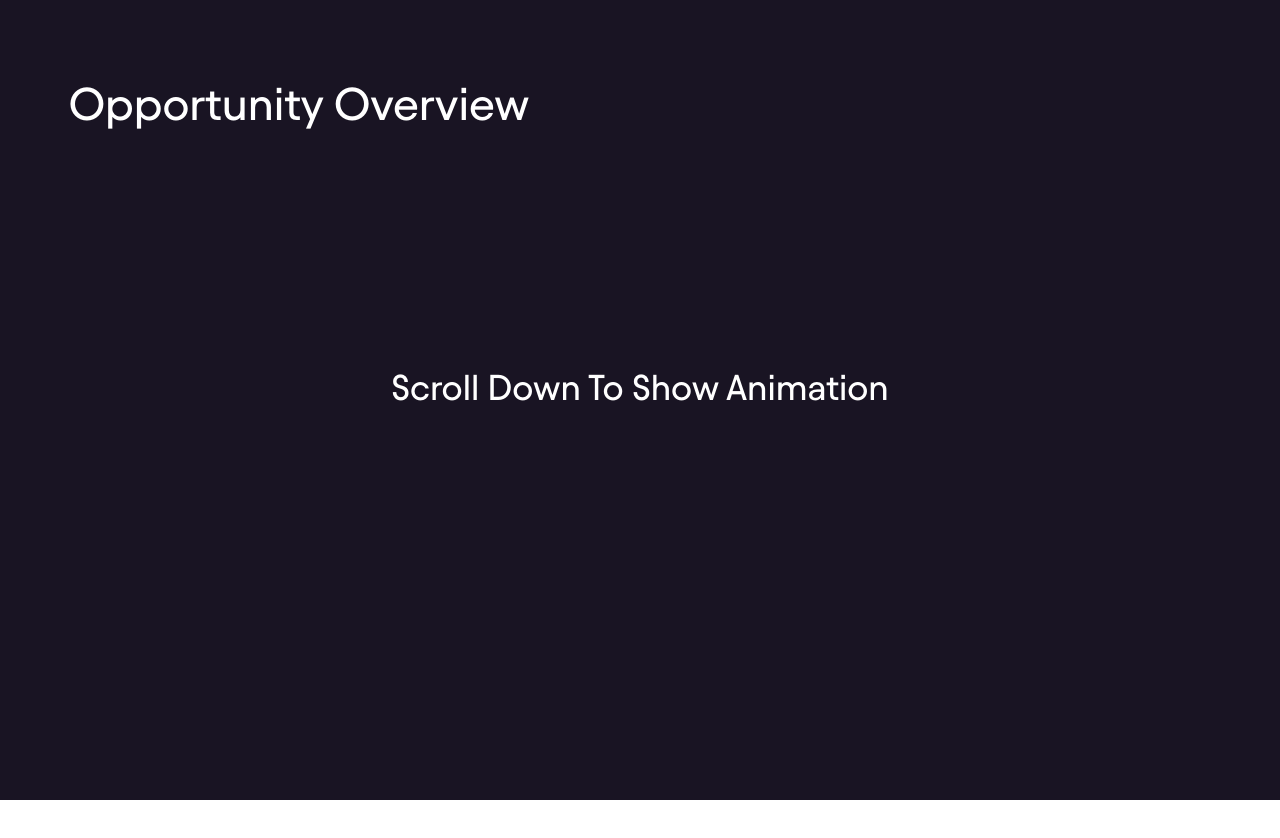
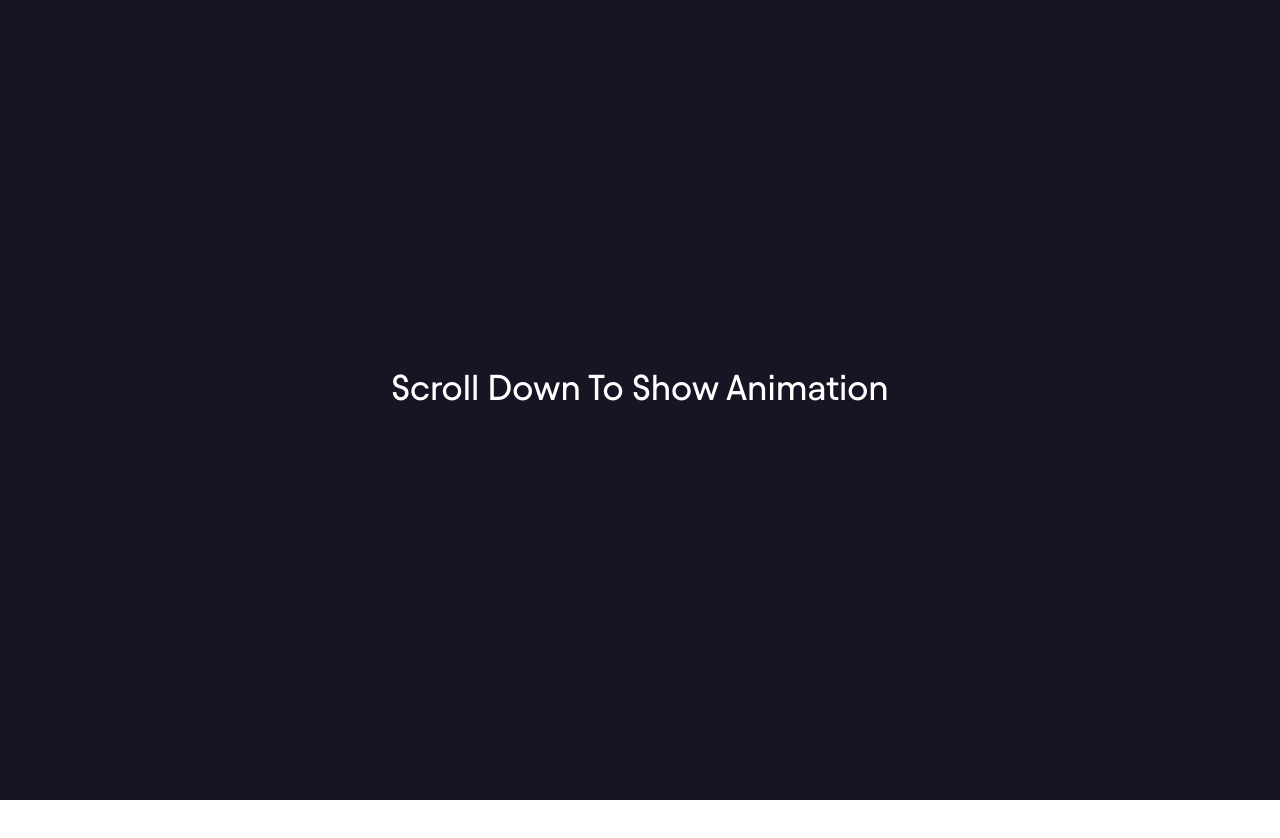
Before and after one commit to tusharswami534/pie-gsap, a Next.js app: page /opportunity-overview in a window 1280 px wide. Shown: the top 838 px of the page. Built offline with nearby package versions, Linux system fonts and the light colour scheme.

Commit message:
add animation on heading

```diff
--- a/src/components/Opportunity-Overview/OpportunityOverview.jsx
+++ b/src/components/Opportunity-Overview/OpportunityOverview.jsx
@@ -75,7 +75,7 @@ const OpportunityOverview = () => {
             <div className='flex this-section px-3 justify-center min-h-screen items-center overflow-hidden py-10 max-sm:py-5 bg-light-black'>
                 <div className='max-w-[1143px] max-xl:max-w-[848px] w-full container relative'>
                     <h3 className=' absolute top-1/2 left-1/2 -translate-x-1/2 animate-bounce text-center animation-text -translate-y-1/2 font-semibold max-[872px]:hidden text-4xl text-white leading-[130%]'>Scroll Down To Show Animation</h3>
-                    <h2 className='font-semibold text-[46px] max-lg:text-4xl max-md:text-3xl max-sm:text-2xl max-[872px]:text-center text-white leading-[130%] [872px]:-translate-y-96 mb-9 max-lg:mb-8 max-md:mb-7 max-sm:mb-6 heading'>Opportunity Overview</h2>
+                    <h2 className='font-semibold text-[46px] max-lg:text-4xl max-md:text-3xl max-sm:text-2xl max-[872px]:text-center text-white leading-[130%] min-[872px]:-translate-y-96 mb-9 max-lg:mb-8 max-md:mb-7 max-sm:mb-6 heading'>Opportunity Overview</h2>
                     <div className="w-full flex flex-col justify-center items-center gap-4 max-md:gap-2">
                         <div className='flex flex-wrap w-full gap-4 max-md:gap-2 max-xl:max-w-[848px] justify-center items-center'>
                             <Image className='card-image min-[872px]:translate-x-[1450px] max-xl:w-[200px] max-[441px]:!size-[130px] max-[770px]:!size-[165px] max-xl:h-[220px] min-[872px]:rotate-15' src={'/assets/image/opportunity.png'} alt='images' width={273} height={270} />
```
